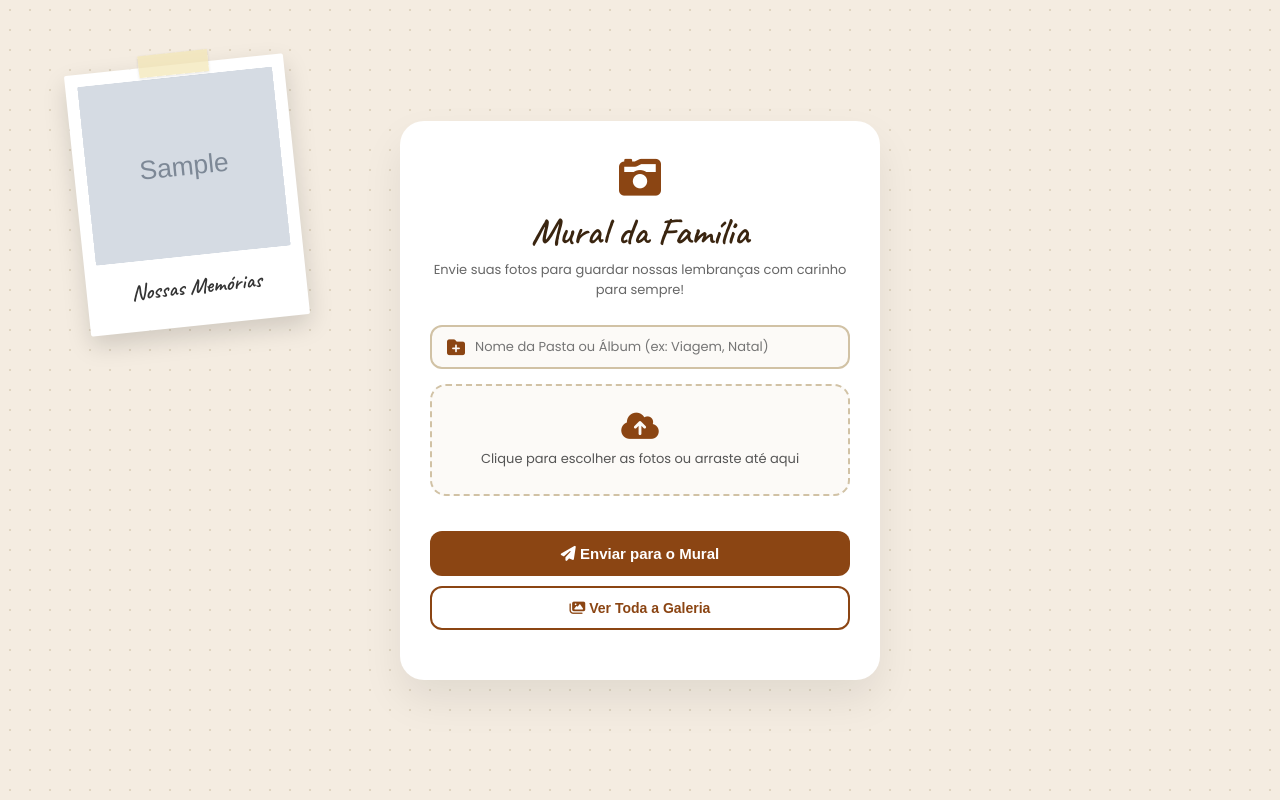
After one commit to janino-professor/fotos, a Flask app: template templates/index bkp.html in a window 1280 px wide. The commit adds this page. Run offline with Flask 3, Linux system fonts and the light colour scheme; the template is opened without the code that fills it: most values are stand-ins (such as "Sample title", 1, 10 or a date in 2020); grey boxes marked "Sample" are stand-in pictures.

Commit message:
Add files via upload

```diff
--- /dev/null
+++ b/templates/index bkp.html
@@ -0,0 +1,117 @@
+<!DOCTYPE html>
+<html lang="pt-BR">
+<head>
+    <meta charset="UTF-8">
+    <meta name="viewport" content="width=device-width, initial-scale=1.0">
+    <title>Álbum de Fotos da Família</title>
+    <link rel="preconnect" href="https://fonts.googleapis.com">
+    <link rel="preconnect" href="https://fonts.gstatic.com" crossorigin>
+    <link href="https://fonts.googleapis.com/css2?family=Caveat:wght@600&family=Poppins:wght@300;400;600&display=swap" rel="stylesheet">
+    <link rel="stylesheet" href="https://cdnjs.cloudflare.com/ajax/libs/font-awesome/6.4.0/css/all.min.css">
+    <link rel="stylesheet" href="{{ url_for('static', filename='css/style.css') }}">
+</head>
+<body>
+
+    <!-- Mural de Fotos ao Fundo -->
+    <div class="mural-background">
+        {% set legendas = ['Nossas Memórias', 'Momentos', 'Família', 'Alegria', 'Para Sempre'] %}
+        {% for foto in fotos %}
+            {% set leg = legendas[loop.index0 % legendas|length] %}
+            {% if foto.tipo == 'github' %}
+                {% set img_url = foto.url %}
+            {% else %}
+                {% set img_url = url_for('static', filename='img/' ~ foto.filename) %}
+            {% endif %}
+
+            <div class="polaroid p{{ loop.index }}" onclick="abrirModal('{{ img_url }}', '{{ leg }}')">
+                <div class="tape"></div>
+                <img src="{{ img_url }}" alt="Foto da Família">
+                <span>{{ leg }}</span>
+            </div>
+        {% endfor %}
+    </div>
+
+    <!-- Conteúdo Central -->
+    <div class="container">
+        <div class="card">
+            <div class="header">
+                <i class="fa-solid fa-camera-retro logo-icon"></i>
+                <h1>Mural da Família</h1>
+                <p>Envie suas fotos para guardar nossas lembranças com carinho para sempre!</p>
+            </div>
+
+            <form id="uploadForm">
+                <div class="folder-input-group">
+                    <i class="fa-solid fa-folder-plus"></i>
+                    <input type="text" id="folderInput" placeholder="Nome da Pasta ou Álbum (ex: Viagem, Natal)">
+                </div>
+
+                <div class="file-drop-area" id="dropArea">
+                    <i class="fa-solid fa-cloud-arrow-up upload-icon"></i>
+                    <span class="file-msg">Clique para escolher as fotos ou arraste até aqui</span>
+                    <input type="file" id="fileInput" accept="image/*" multiple onchange="mostrarNomeArquivo(event)">
+                </div>
+
+                <div id="fileList" class="file-list"></div>
+
+                <button type="button" id="uploadBtn" class="btn-primary" onclick="enviarFotos()">
+                    <i class="fa-solid fa-paper-plane"></i> Enviar para o Mural
+                </button>
+            </form>
+
+            <button type="button" class="btn-secondary" onclick="abrirGaleria()">
+                <i class="fa-solid fa-images"></i> Ver Toda a Galeria
+            </button>
+
+            <div id="status" class="status-msg"></div>
+        </div>
+    </div>
+
+    <!-- MODAL DE ZOOM E DOWNLOAD -->
+    <div id="photoModal" class="modal" onclick="fecharModal(event)">
+        <div class="modal-content" onclick="event.stopPropagation()">
+            <span class="close-btn" onclick="fecharModalDirect()">&times;</span>
+            <div class="modal-polaroid">
+                <img id="modalImg" src="" alt="Foto Ampliada">
+                <p id="modalCaption"></p>
+            </div>
+            <div class="modal-actions">
+                <a id="downloadBtn" href="" download target="_blank" class="btn-download">
+                    <i class="fa-solid fa-download"></i> Baixar Foto Original
+                </a>
+            </div>
+        </div>
+    </div>
+
+    <!-- MODAL DA GALERIA EM GRID COM PASTAS -->
+    <div id="galleryModal" class="modal" onclick="fecharGaleria(event)">
+        <div class="gallery-modal-content" onclick="event.stopPropagation()">
+            <span class="close-btn" onclick="fecharGaleriaDirect()">&times;</span>
+            <h2><i class="fa-solid fa-photo-film"></i> Todas as Memórias Guardadas</h2>
+
+            <div id="folderTabs" class="folder-tabs"></div>
+
+            <div id="galleryGrid" class="gallery-grid">
+                <p class="loading-txt">Carregando fotos do repositório...</p>
+            </div>
+        </div>
+    </div>
+
+    <script src="{{ url_for('static', filename='js/script.js') }}"></script>
+    <script>
+        function mostrarNomeArquivo(event) {
+            const input = event.target;
+            const fileList = document.getElementById('fileList');
+            if (input.files.length > 0) {
+                let html = '';
+                for (let i = 0; i < input.files.length; i++) {
+                    html += `<p><i class="fa-regular fa-image"></i> ${input.files[i].name}</p>`;
+                }
+                fileList.innerHTML = html;
+            } else {
+                fileList.innerHTML = '';
+            }
+        }
+    </script>
+</body>
+</html>
```
Also changed, not shown: templates/index.html (+13 -1 lines).
